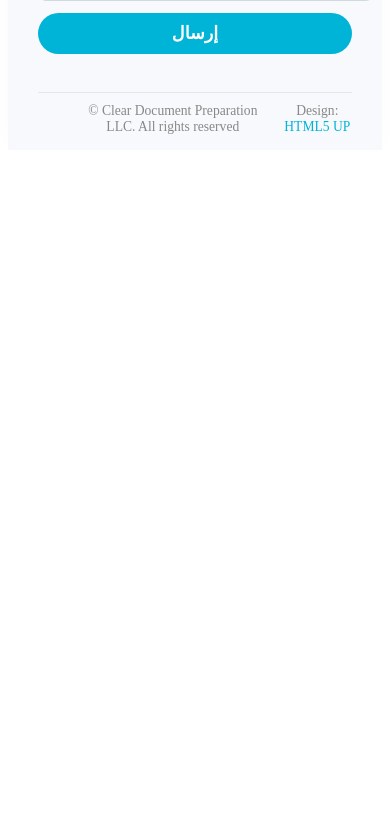
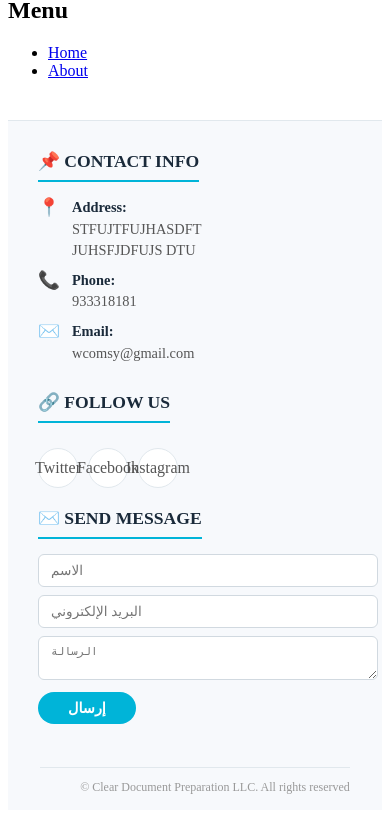
Before and after one commit to ahmadkh511/omarusa, a Django app: page /en/ in a window 390 px wide. Shown: the part 1551-2369 px from the top of the page. Before the commit the page ends 1685 px from the top, so only its background shows below. Run offline with Django 5.2, Linux system fonts and the light colour scheme; data that the repository does not hold is empty; some libraries are stand-ins or nearby versions.

Commit message:
INDEX IS 90% OK 7

```diff
--- a/omarusaapp/templates/omarusaapp/partials/_footer.html
+++ b/omarusaapp/templates/omarusaapp/partials/_footer.html
@@ -1,202 +1,347 @@
-<!-- Footer -->
+<!-- omarusaapp/templates/base.html -->
+{% load static %}
+<!DOCTYPE HTML>
+<html>
+<head>
+    <title>Clear Document Preparation LLC</title>
+    <meta charset="utf-8" />
+    <meta name="viewport" content="width=device-width, initial-scale=1, user-scalable=no" />
+    <link rel="stylesheet" href="{% static 'omarusaapp/css/main.css' %}" />
+    <noscript><link rel="stylesheet" href="{% static 'omarusaapp/css/noscript.css' %}" /></noscript>
     <style>
-    /* تنسيق الحاوية الرئيسية للفوتر */
+        /* تنسيق الصور */
+        .tiles article .image {
+            height: 250px;
+            overflow: hidden;
+            display: flex;
+            align-items: center;
+            justify-content: center;
+            background: #f4f4f4;
+        }
+        .tiles article .image img {
+            width: 100%;
+            height: 100%;
+            object-fit: cover;
+        }
+        .service-image {
+            width: 100%;
+            max-height: 500px;
+            overflow: hidden;
+            border-radius: 12px;
+            margin-bottom: 30px;
+        }
+        .service-image img {
+            width: 100%;
+            height: 100%;
+            object-fit: cover;
+        }
+        .about-image {
+            width: 100%;
+            max-height: 400px;
+            overflow: hidden;
+            border-radius: 12px;
+            margin-bottom: 30px;
+        }
+        .about-image img {
+            width: 100%;
+            height: 100%;
+            object-fit: cover;
+        }
+
+        /* ============================================
+           تنسيق الفوتر البسيط (نسخة العمل)
+           ============================================ */
         #footer {
             background: #f7f9fc !important;
-        padding: 25px 30px 15px 30px !important;
+            padding: 30px 30px 15px 30px !important;
             margin-top: 40px !important;
             border-top: 1px solid #e1e8ed !important;
-        border-radius: 16px 16px 0 0 !important;
-        box-shadow: 0 -5px 20px rgba(0,0,0,0.02) !important;
         }
 
-    /* توزيع المحتوى على عمودين متوازنين لتقليل الارتفاع */
-    #footer > .inner {
-        max-width: 1000px !important;
+        #footer .inner {
+            max-width: 1200px !important;
             margin: 0 auto !important;
             display: grid !important;
-        grid-template-columns: 1fr 1.2fr !important;
-        gap: 40px !important;
-        align-items: start !important;
+            grid-template-columns: 1fr 1fr 1fr !important;
+            gap: 30px !important;
         }
 
         @media (max-width: 768px) {
-        #footer > .inner { grid-template-columns: 1fr !important; gap: 20px !important; }
+            #footer .inner {
+                grid-template-columns: 1fr !important;
+                gap: 20px !important;
+            }
         }
 
-    /* العناوين (تم تصغيرها وتقليل هوامشها) */
         #footer h2 {
-        font-size: 1.2em !important;
+            font-size: 1.1em !important;
             color: #1a2a3a !important;
-        margin: 0 0 10px 0 !important;
-        padding-bottom: 5px !important;
+            margin: 0 0 15px 0 !important;
+            padding-bottom: 8px !important;
             border-bottom: 2px solid #00b4d8 !important;
             display: inline-block !important;
         }
 
-    /* معلومات التواصل (تقليل المسافات) */
-    .contact-info-modern p {
-        margin: 0 0 5px 0 !important;
-        color: #444;
-        font-size: 0.95em;
-        display: flex;
-        align-items: center;
-        gap: 8px;
+        #footer p {
+            margin: 5px 0 !important;
+            color: #555 !important;
+            font-size: 0.9em !important;
+            line-height: 1.6 !important;
         }
-    .contact-info-modern strong { color: #00b4d8; min-width: 130px; }
-    .contact-info-modern a { color: #444; text-decoration: none; transition: color 0.3s; }
-    .contact-info-modern a:hover { color: #00b4d8; }
 
-    /* السوشيال ميديا (تم إزاحة المسافة العلوية لتكون أسفل التواصل مباشرة) */
-    #footer .social-spacing {
-        margin-top: 15px;
+        #footer a {
+            color: #555 !important;
+            text-decoration: none !important;
+            transition: color 0.3s !important;
         }
+        #footer a:hover {
+            color: #00b4d8 !important;
+        }
+
+        /* السوشيال ميديا */
         #footer .icons {
-        list-style: none; padding: 0; margin: 5px 0 0 0; display: flex; gap: 10px;
+            list-style: none !important;
+            padding: 0 !important;
+            margin: 10px 0 0 0 !important;
+            display: flex !important;
+            gap: 10px !important;
         }
         #footer .icons a {
-        display: flex; align-items: center; justify-content: center;
-        width: 40px; height: 40px; border-radius: 50%;
-        background: #ffffff; border: 1px solid #e1e8ed;
-        color: #555; text-decoration: none; font-size: 1.1em;
-        transition: all 0.3s ease;
+            display: flex !important;
+            align-items: center !important;
+            justify-content: center !important;
+            width: 38px !important;
+            height: 38px !important;
+            border-radius: 50% !important;
+            background: #ffffff !important;
+            border: 1px solid #e1e8ed !important;
+            color: #555 !important;
+            font-size: 1em !important;
+            transition: all 0.3s ease !important;
         }
         #footer .icons a:hover {
-        background: #00b4d8; color: #fff; border-color: #00b4d8;
-        box-shadow: 0 0 10px rgba(0, 242, 255, 0.4);
-        transform: translateY(-2px);
+            background: #00b4d8 !important;
+            color: #fff !important;
+            border-color: #00b4d8 !important;
         }
 
-    /* تنسيق النموذج (Form) وتقليل الهوامش */
-    #footer input, #footer textarea {
+        /* نموذج الاتصال */
+        #footer input,
+        #footer textarea {
             background: #ffffff !important;
             border: 1px solid #d1d9e0 !important;
-        color: #333 !important;
-        border-radius: 8px !important;
-        padding: 10px !important;
-        margin-bottom: 8px !important; /* تباعد قليل جداً بين الحقول */
+            border-radius: 6px !important;
+            padding: 8px 12px !important;
+            font-size: 0.85em !important;
             width: 100% !important;
+            margin-bottom: 8px !important;
             transition: all 0.3s ease !important;
         }
-    #footer input::placeholder, #footer textarea::placeholder { color: #aaa; }
-    #footer input:focus, #footer textarea:focus {
+        #footer input:focus,
+        #footer textarea:focus {
             border-color: #00b4d8 !important;
-        box-shadow: 0 0 8px rgba(0, 242, 255, 0.15) !important;
             outline: none !important;
         }
-    #footer .actions { list-style: none; padding: 0; margin: 0 !important; text-align: right; }
+        #footer .actions {
+            list-style: none !important;
+            padding: 0 !important;
+            margin: 0 !important;
+        }
         #footer .actions .primary {
             background: #00b4d8 !important;
             color: #fff !important;
-        font-weight: bold;
-        font-size: 1.1em !important; /* تكبير كلمة إرسال */
-        padding: 10px 40px !important;
+            font-weight: bold !important;
+            font-size: 0.9em !important;
+            padding: 8px 30px !important;
             border: none !important;
-        border-radius: 25px !important;
+            border-radius: 20px !important;
             cursor: pointer !important;
             transition: all 0.3s ease !important;
+            width: auto !important;
         }
         #footer .actions .primary:hover {
             background: #0096ad !important;
-        box-shadow: 0 0 15px rgba(0, 242, 255, 0.4) !important;
-        transform: translateY(-2px) !important;
+        }
+
+        /* رسالة النجاح */
+        #success-message {
+            background: #00b4d8 !important;
+            color: #fff !important;
+            padding: 10px !important;
+            margin-top: 8px !important;
+            border-radius: 6px !important;
+            text-align: center !important;
+            font-size: 0.85em !important;
         }
 
         /* حقوق النشر */
         #footer .copyright {
-        grid-column: 1 / -1; max-width: 1000px; margin: 10px auto 0 auto;
-        padding-top: 10px; border-top: 1px solid #e1e8ed;
-        text-align: center; font-size: 0.85em; color: #888;
-        list-style: none; display: flex; justify-content: center; gap: 15px;
+            grid-column: 1 / -1;
+            margin: 15px auto 0 auto !important;
+            padding-top: 12px !important;
+            border-top: 1px solid #e1e8ed !important;
+            text-align: center !important;
+            font-size: 0.75em !important;
+            color: #999 !important;
+            list-style: none !important;
+            display: flex !important;
+            justify-content: center !important;
+            gap: 20px !important;
         }
-    #footer .copyright a { color: #00b4d8; text-decoration: none; }
+        #footer .copyright a {
+            color: #00b4d8 !important;
+        }
+        #footer .copyright a:hover {
+            text-decoration: underline !important;
+        }
 
-    /* رسالة النجاح */
-    #success-message {
-        background: #00b4d8 !important; color: #fff !important; font-weight: bold;
-        padding: 10px !important; margin-top: 8px !important; font-size: 0.9em !important;
-        border-radius: 8px !important; text-align: center !important;
+        /* تنسيق معلومات التواصل */
+        .contact-item {
+            display: flex;
+            align-items: flex-start;
+            gap: 10px;
+            margin-bottom: 8px;
+        }
+        .contact-item .icon {
+            color: #00b4d8;
+            font-size: 1.1em;
+            min-width: 24px;
+        }
+        .contact-item .text {
+            color: #555;
+            font-size: 0.9em;
+            line-height: 1.5;
+        }
+        .contact-item .text strong {
+            color: #1a2a3a;
+        }
+        .contact-item .text a {
+            color: #555 !important;
+        }
+        .contact-item .text a:hover {
+            color: #00b4d8 !important;
+        }
+
+        /* ساعات العمل */
+        .hours-item {
+            display: flex;
+            align-items: center;
+            gap: 10px;
+            font-size: 0.9em;
+            color: #555;
+            margin-bottom: 4px;
+        }
+        .hours-item .day {
+            font-weight: 600;
+            color: #1a2a3a;
+            min-width: 70px;
+        }
+        .hours-item .time {
+            color: #666;
         }
     </style>
+</head>
+<body class="is-preload">
+    <div id="wrapper">
 
+        <!-- استدعاء النافبار -->
+        {% include "omarusaapp/partials/_navbar.html" %}
+
+        <!-- Main Content -->
+        <div id="main">
+            <div class="inner">
+                {% block content %}
+                {% endblock %}
+            </div>
+        </div>
+
+        <!-- ==========================================
+             الفوتر البسيط (نسخة العمل)
+             ========================================== -->
         <footer id="footer">
             <div class="inner">
 
-        <!-- القسم الأيمن: معلومات التواصل + السوشيال ميديا (تم جمعهم معاً لتوفير المساحة) -->
+                <!-- القسم الأول: معلومات التواصل -->
                 <section>
-            <h2>Get in touch</h2>
-
-            {% if site_settings %}
-            <div class="contact-info-modern">
-                {% if site_settings.address %}
-                    <p><strong>📍 العنوان:</strong> {{ site_settings.address }}</p>
-                {% endif %}
-                {% if site_settings.phone %}
-                    <p><strong>📞 الهاتف:</strong> <a href="tel:{{ site_settings.phone }}">{{ site_settings.phone }}</a></p>
-                {% endif %}
-                {% if site_settings.email %}
-                    <p><strong>✉️ البريد الإلكتروني:</strong> <a href="mailto:{{ site_settings.email }}">{{ site_settings.email }}</a></p>
-                {% endif %}
+                    <h2>📌 CONTACT INFO</h2>
+                    <div class="contact-item">
+                        <span class="icon">📍</span>
+                        <div class="text">
+                            <strong>Address:</strong><br>
+                            STFUJTFUJHASDFT<br>
+                            JUHSFJDFUJS DTU
                         </div>
-            {% endif %}
-
-            <!-- السوشيال ميديا نقلناها هنا لتكون أسفل معلومات التواصل مباشرة -->
-            <div class="social-spacing">
-                <h2>Follow</h2>
-                <ul class="icons">
-                    {% if site_settings.twitter_url %}
-                        <li><a href="{{ site_settings.twitter_url }}" class="icon brands style2 fa-twitter"><span class="label">Twitter</span></a></li>
-                    {% endif %}
-                    {% if site_settings.facebook_url %}
-                        <li><a href="{{ site_settings.facebook_url }}" class="icon brands style2 fa-facebook-f"><span class="label">Facebook</span></a></li>
-                    {% endif %}
-                    {% if site_settings.instagram_url %}
-                        <li><a href="{{ site_settings.instagram_url }}" class="icon brands style2 fa-instagram"><span class="label">Instagram</span></a></li>
-                    {% endif %}
-                </ul>
+                    </div>
+                    <div class="contact-item">
+                        <span class="icon">📞</span>
+                        <div class="text">
+                            <strong>Phone:</strong><br>
+                            <a href="tel:933318181">933318181</a>
+                        </div>
+                    </div>
+                    <div class="contact-item">
+                        <span class="icon">✉️</span>
+                        <div class="text">
+                            <strong>Email:</strong><br>
+                            <a href="mailto:wcomsy@gmail.com">wcomsy@gmail.com</a>
+                        </div>
                     </div>
                 </section>
 
-        <!-- القسم الأيسر: النموذج (Form) فقط -->
+                <!-- القسم الثاني: السوشيال ميديا وساعات العمل -->
                 <section>
-            <h2>Send a message</h2>
+                    <h2>🔗 FOLLOW US</h2>
+                    <ul class="icons">
+                        <li><a href="#" class="icon brands fa-twitter"><span class="label">Twitter</span></a></li>
+                        <li><a href="https://www.facebook.com/share/152JktSVj2/?mibextid=wwXIfr" class="icon brands fa-facebook-f"><span class="label">Facebook</span></a></li>
+                        <li><a href="https://www.instagram.com/usciscdp?igsh=MWJmeXRvcmUwNnZhZg%3D%3D&utm_source=qr" class="icon brands fa-instagram"><span class="label">Instagram</span></a></li>
+                    </ul>
+
+
+                </section>
+
+                <!-- القسم الثالث: نموذج الاتصال -->
+                <section>
+                    <h2>✉️ SEND MESSAGE</h2>
                     <form id="contact-form" method="post" action="{% url 'omarusaapp:contact_view' %}">
                         {% csrf_token %}
-                <div class="fields">
-                    <div class="field half">
                         <input type="text" name="name" id="name" placeholder="الاسم" required />
-                    </div>
-                    <div class="field half">
                         <input type="email" name="email" id="email" placeholder="البريد الإلكتروني" required />
-                    </div>
-                    <div class="field">
-                        <textarea name="message" id="message" placeholder="الرسالة" rows="3" required></textarea>
-                    </div>
-                </div>
+                        <textarea name="message" id="message" placeholder="الرسالة" rows="2" required></textarea>
                         <ul class="actions">
                             <li><input type="submit" value="إرسال" class="primary" /></li>
                         </ul>
                     </form>
-
                     <div id="success-message" style="display:none;">
-                ✅ تم إرسال رسالتك بنجاح! سنتواصل معك قريباً.
+                        ✅ تم إرسال رسالتك بنجاح!
                     </div>
                 </section>
 
                 <!-- حقوق النشر -->
                 <ul class="copyright">
-            <li>{% if site_settings %}{{ site_settings.copyright_text }}{% else %}&copy; Clear Document Preparation LLC. All rights reserved{% endif %}</li>
-            <li>Design: <a href="http://html5up.net">HTML5 UP</a></li>
+                    <li>&copy; Clear Document Preparation LLC. All rights reserved</li>
+
                 </ul>
 
             </div>
         </footer>
 
-<!-- سكربت الـ AJAX (كما هو) -->
+    </div>
+
+    <!-- Scripts -->
+    <script src="{% static 'omarusaapp/js/jquery.min.js' %}"></script>
+    <script src="{% static 'omarusaapp/js/browser.min.js' %}"></script>
+    <script src="{% static 'omarusaapp/js/breakpoints.min.js' %}"></script>
+    <script src="{% static 'omarusaapp/js/util.js' %}"></script>
+    <script src="{% static 'omarusaapp/js/main.js' %}"></script>
+
+    <!-- سكربت الـ AJAX -->
     <script>
-document.getElementById('contact-form').addEventListener('submit', function(e) {
+    document.addEventListener('DOMContentLoaded', function() {
+        const form = document.getElementById('contact-form');
+        if (form) {
+            form.addEventListener('submit', function(e) {
                 e.preventDefault();
-    const form = e.target;
                 const formData = new FormData(form);
 
                 fetch(form.action, {
@@ -210,10 +355,11 @@ document.getElementById('contact-form').addEventListener('submit', function(e) {
                 .then(data => {
                     if (data.success) {
                         form.reset();
-            document.getElementById('success-message').style.display = 'block';
+                        const msg = document.getElementById('success-message');
+                        msg.style.display = 'block';
                         setTimeout(() => {
-                document.getElementById('success-message').style.display = 'none';
-            }, 5000);
+                            msg.style.display = 'none';
+                        }, 4000);
                     } else {
                         alert('حدث خطأ: ' + (data.message || ''));
                     }
@@ -222,4 +368,8 @@ document.getElementById('contact-form').addEventListener('submit', function(e) {
                     alert('حدث خطأ في الاتصال: ' + error);
                 });
             });
+        }
+    });
     </script>
+</body>
+</html>
```
Lines whose indentation alone changed are shown as unchanged.
